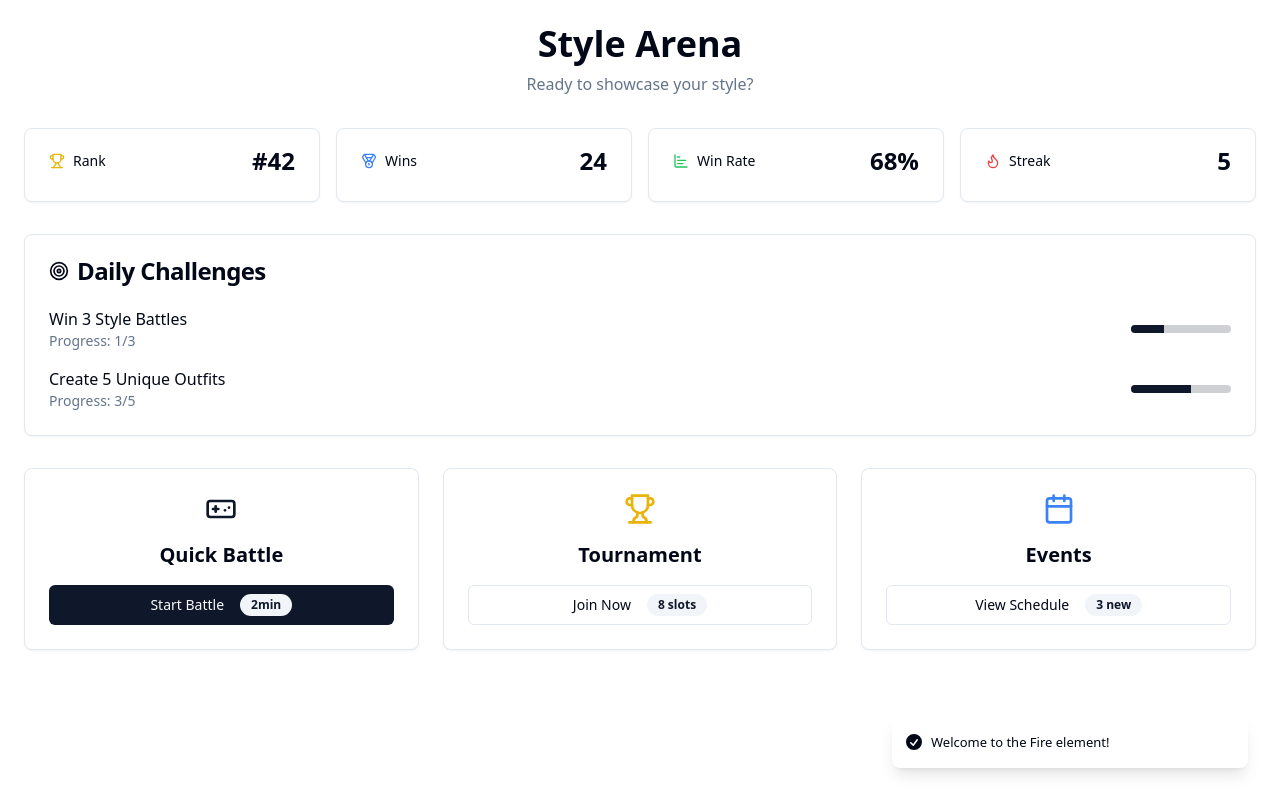
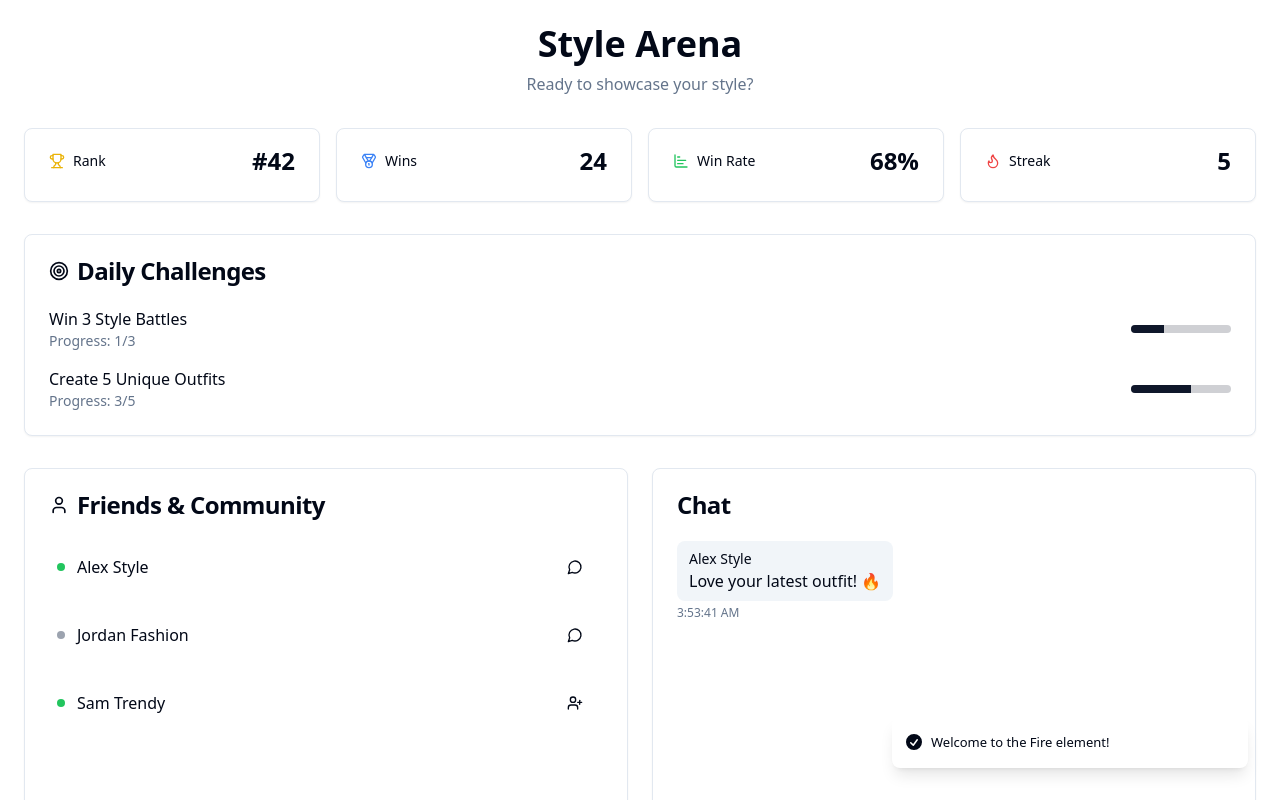
Before and after one commit to dejy100/style-arena-quest, a React (Vite) app: page / in a window 1280 px wide. Both pictures are taken after a click on the button 248 px from the left and 264 px from the top of the page. Shown: the top 800 px of the page. Built offline with nearby package versions, Linux system fonts and the light colour scheme.

Commit message:
Add social features implementation
Implement a friend system, chat functionality, style sharing, and comments with reactions to enhance user interaction and engagement within the application.
[skip gpt_engineer]

```diff
--- a/src/components/ArenaDashboard.tsx
+++ b/src/components/ArenaDashboard.tsx
@@ -6,6 +6,9 @@ import { Progress } from "./ui/progress";
 import { motion } from "framer-motion";
 import { BattleArena } from "./battle/BattleArena";
 import { useState } from "react";
+import { FriendsList } from "./social/FriendsList";
+import { ChatBox } from "./social/ChatBox";
+import { toast } from "sonner";
 
 const container = {
   hidden: { opacity: 0 },
@@ -134,6 +137,12 @@ export function ArenaDashboard() {
         </Card>
       </motion.div>
 
+      {/* Social Features Section */}
+      <div className="grid gap-6 md:grid-cols-2">
+        <FriendsList />
+        <ChatBox />
+      </div>
+
       {/* Quick Actions */}
       <motion.div
         variants={container}
--- /dev/null
+++ b/src/components/social/ChatBox.tsx
@@ -0,0 +1,87 @@
+import { useState } from "react";
+import { Send } from "lucide-react";
+import { Button } from "../ui/button";
+import { Input } from "../ui/input";
+import { Card, CardContent, CardHeader, CardTitle } from "../ui/card";
+import { ScrollArea } from "../ui/scroll-area";
+
+interface Message {
+  id: string;
+  sender: string;
+  content: string;
+  timestamp: Date;
+}
+
+export function ChatBox() {
+  const [messages, setMessages] = useState<Message[]>([
+    {
+      id: "1",
+      sender: "Alex Style",
+      content: "Love your latest outfit! 🔥",
+      timestamp: new Date(),
+    },
+  ]);
+  const [newMessage, setNewMessage] = useState("");
+
+  const handleSendMessage = (e: React.FormEvent) => {
+    e.preventDefault();
+    if (!newMessage.trim()) return;
+
+    const message: Message = {
+      id: Date.now().toString(),
+      sender: "You",
+      content: newMessage,
+      timestamp: new Date(),
+    };
+
+    setMessages([...messages, message]);
+    setNewMessage("");
+  };
+
+  return (
+    <Card className="h-[400px] flex flex-col">
+      <CardHeader>
+        <CardTitle>Chat</CardTitle>
+      </CardHeader>
+      <CardContent className="flex-1 flex flex-col">
+        <ScrollArea className="flex-1 mb-4">
+          <div className="space-y-4">
+            {messages.map((message) => (
+              <div
+                key={message.id}
+                className={`flex flex-col ${
+                  message.sender === "You" ? "items-end" : "items-start"
+                }`}
+              >
+                <div
+                  className={`px-3 py-2 rounded-lg max-w-[80%] ${
+                    message.sender === "You"
+                      ? "bg-primary text-primary-foreground"
+                      : "bg-muted"
+                  }`}
+                >
+                  <p className="text-sm font-medium">{message.sender}</p>
+                  <p>{message.content}</p>
+                </div>
+                <span className="text-xs text-muted-foreground mt-1">
+                  {message.timestamp.toLocaleTimeString()}
+                </span>
+              </div>
+            ))}
+          </div>
+        </ScrollArea>
+        <form onSubmit={handleSendMessage} className="flex gap-2">
+          <Input
+            value={newMessage}
+            onChange={(e) => setNewMessage(e.target.value)}
+            placeholder="Type a message..."
+            className="flex-1"
+          />
+          <Button type="submit" size="icon">
+            <Send className="h-4 w-4" />
+          </Button>
+        </form>
+      </CardContent>
+    </Card>
+  );
+}
--- /dev/null
+++ b/src/components/social/FriendsList.tsx
@@ -0,0 +1,82 @@
+import { useState } from "react";
+import { User, MessageCircle, UserPlus, Check } from "lucide-react";
+import { Button } from "../ui/button";
+import { Card, CardContent, CardHeader, CardTitle } from "../ui/card";
+import { toast } from "sonner";
+
+interface Friend {
+  id: string;
+  name: string;
+  status: "online" | "offline";
+  isFriend: boolean;
+}
+
+const mockFriends: Friend[] = [
+  { id: "1", name: "Alex Style", status: "online", isFriend: true },
+  { id: "2", name: "Jordan Fashion", status: "offline", isFriend: true },
+  { id: "3", name: "Sam Trendy", status: "online", isFriend: false },
+];
+
+export function FriendsList() {
+  const [friends, setFriends] = useState<Friend[]>(mockFriends);
+
+  const handleAddFriend = (friendId: string) => {
+    setFriends(friends.map(friend =>
+      friend.id === friendId
+        ? { ...friend, isFriend: true }
+        : friend
+    ));
+    toast.success("Friend request sent!");
+  };
+
+  const handleMessage = (friendName: string) => {
+    toast.success(`Opening chat with ${friendName}`);
+  };
+
+  return (
+    <Card>
+      <CardHeader>
+        <CardTitle className="flex items-center gap-2">
+          <User className="h-5 w-5" />
+          Friends & Community
+        </CardTitle>
+      </CardHeader>
+      <CardContent>
+        <div className="space-y-4">
+          {friends.map((friend) => (
+            <div
+              key={friend.id}
+              className="flex items-center justify-between p-2 rounded-lg hover:bg-accent"
+            >
+              <div className="flex items-center gap-3">
+                <div className={`w-2 h-2 rounded-full ${
+                  friend.status === "online" ? "bg-green-500" : "bg-gray-400"
+                }`} />
+                <span className="font-medium">{friend.name}</span>
+              </div>
+              <div className="flex gap-2">
+                {friend.isFriend ? (
+                  <Button
+                    size="sm"
+                    variant="ghost"
+                    onClick={() => handleMessage(friend.name)}
+                  >
+                    <MessageCircle className="h-4 w-4" />
+                  </Button>
+                ) : (
+                  <Button
+                    size="sm"
+                    variant="ghost"
+                    onClick={() => handleAddFriend(friend.id)}
+                  >
+                    <UserPlus className="h-4 w-4" />
+                  </Button>
+                )}
+              </div>
+            </div>
+          ))}
+        </div>
+      </CardContent>
+    </Card>
+  );
+}
```
